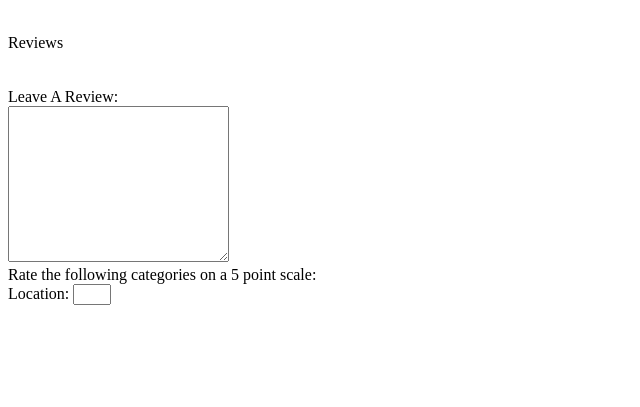
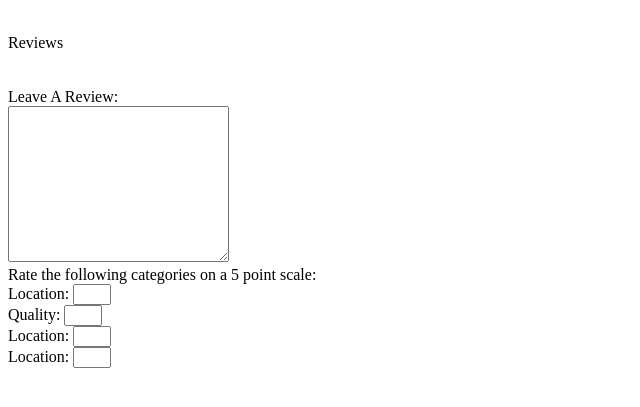
Before and after one commit to apboezer/BoilerLivingLocationPage, a website: page index.html in a window 1280 px wide. Shown: the part 383-790 px from the top of the page, without its empty margins (0-640 px from the left). Drawn offline with Linux system fonts and the light colour scheme.

Commit message:
1 file modified

```diff
--- a/index.html
+++ b/index.html
@@ -54,8 +54,20 @@ if (input.value > 5) input.value = 5;
 }
 </script>
 
+<!-- location score -->
 <label for="location-score">Location:</label>
+<input type="text" id="location-score" onchange="handleChange(this);" style="height:15px; width:30px;" maxlength="3"/> <br>
 
-<input type="text" id="location-score" onchange="handleChange(this);" style="height:15px; width:30px;" maxlength="3"/>
+<!-- quality score -->
+<label for="quality-score">Quality:</label>
+<input type="text" id="quality-score" onchange="handleChange(this);" style="height:15px; width:30px;" maxlength="3"/> <br>
+
+<!-- amenities score -->
+<label for="amenities-score">Location:</label>
+<input type="text" id="amenities-score" onchange="handleChange(this);" style="height:15px; width:30px;" maxlength="3"/> <br>
+
+<!-- community score -->
+<label for="community-score">Location:</label>
+<input type="text" id="community-score" onchange="handleChange(this);" style="height:15px; width:30px;" maxlength="3"/> <br>
 
 </html>
```
